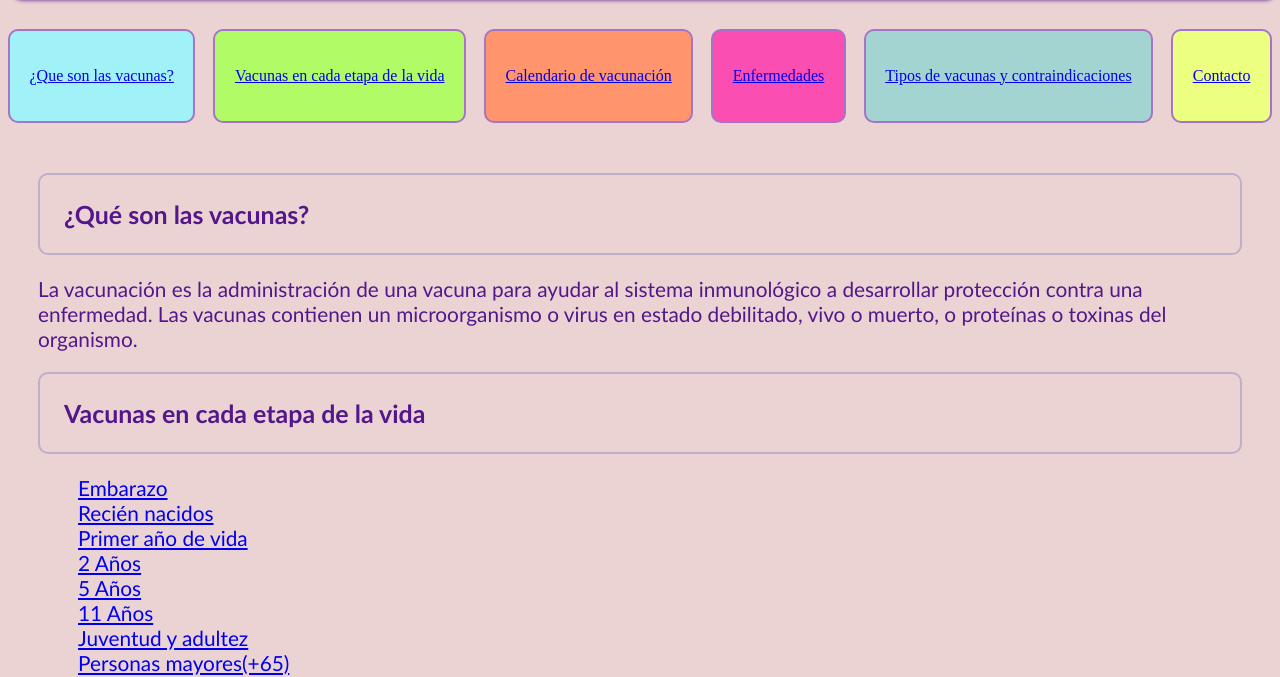
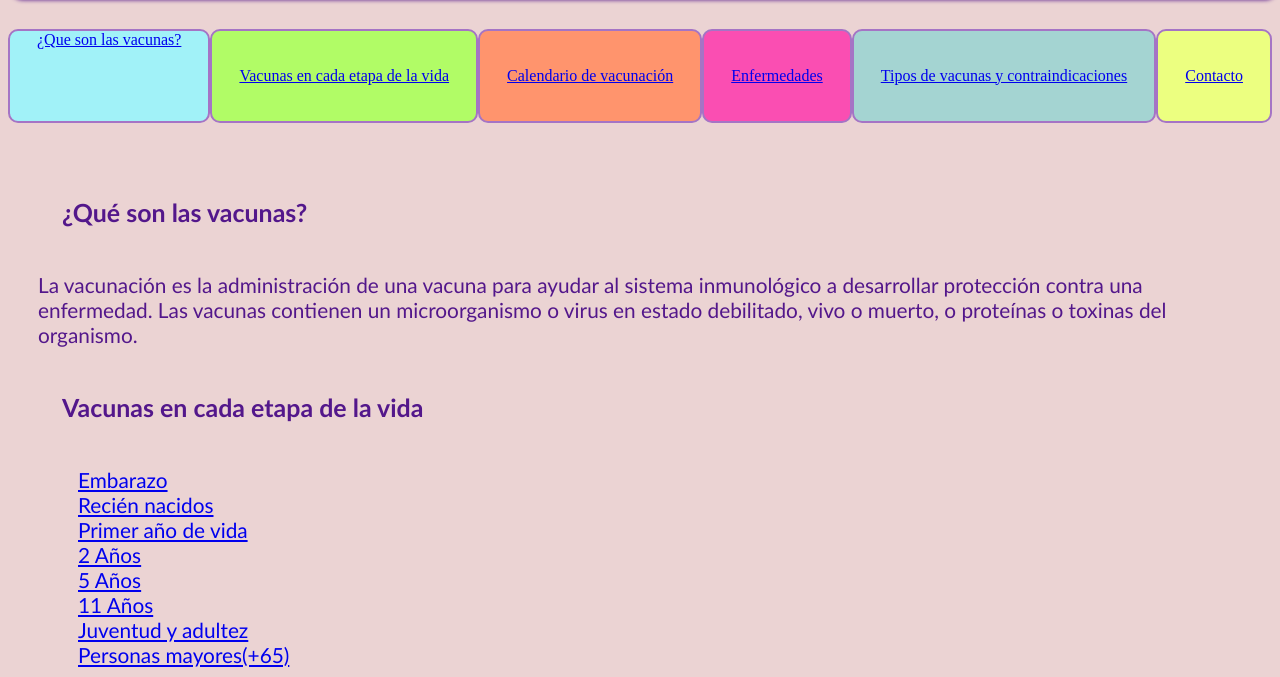
Before and after one commit to jesicahour/repositoriocero, a plain HTML site: page index.html in a window 1280 px wide. Shown: the part 124-801 px from the top of the page. Drawn offline with Linux system fonts and the light colour scheme.

Commit message:
modificaciones en textos de cajas

```diff
--- a/style.css
+++ b/style.css
@@ -16,10 +16,11 @@
 .cajac1 {
     background-color: rgb(161, 242, 248);
     border: 2px solid rgb(165, 116, 197);
+
+
     text-align: center;
-    line-height: 90px;
-    float: left;
     border-radius: 10px;
+
 }
 
 .cajac2 {
@@ -80,10 +81,11 @@
 
     display: grid;
     grid-template-columns: auto auto auto auto auto auto;
-    width: 100%;
+    justify-content: baseline;
     margin: 0 auto;
     border: none;
-    column-gap: 18px;
+    column-gap: none;
+
 }
 
 
@@ -114,9 +116,8 @@ h2 {
     color: rgb(83, 23, 139);
     font-family: 'Gill Sans', 'Gill Sans MT', Calibri, 'Trebuchet MS', sans-serif;
     text-align: justify;
+    padding: 2%;
 
-    padding: 2%;
-    border: 2px solid rgb(191, 174, 202);
     border-radius: 10px;
 }
 
```
